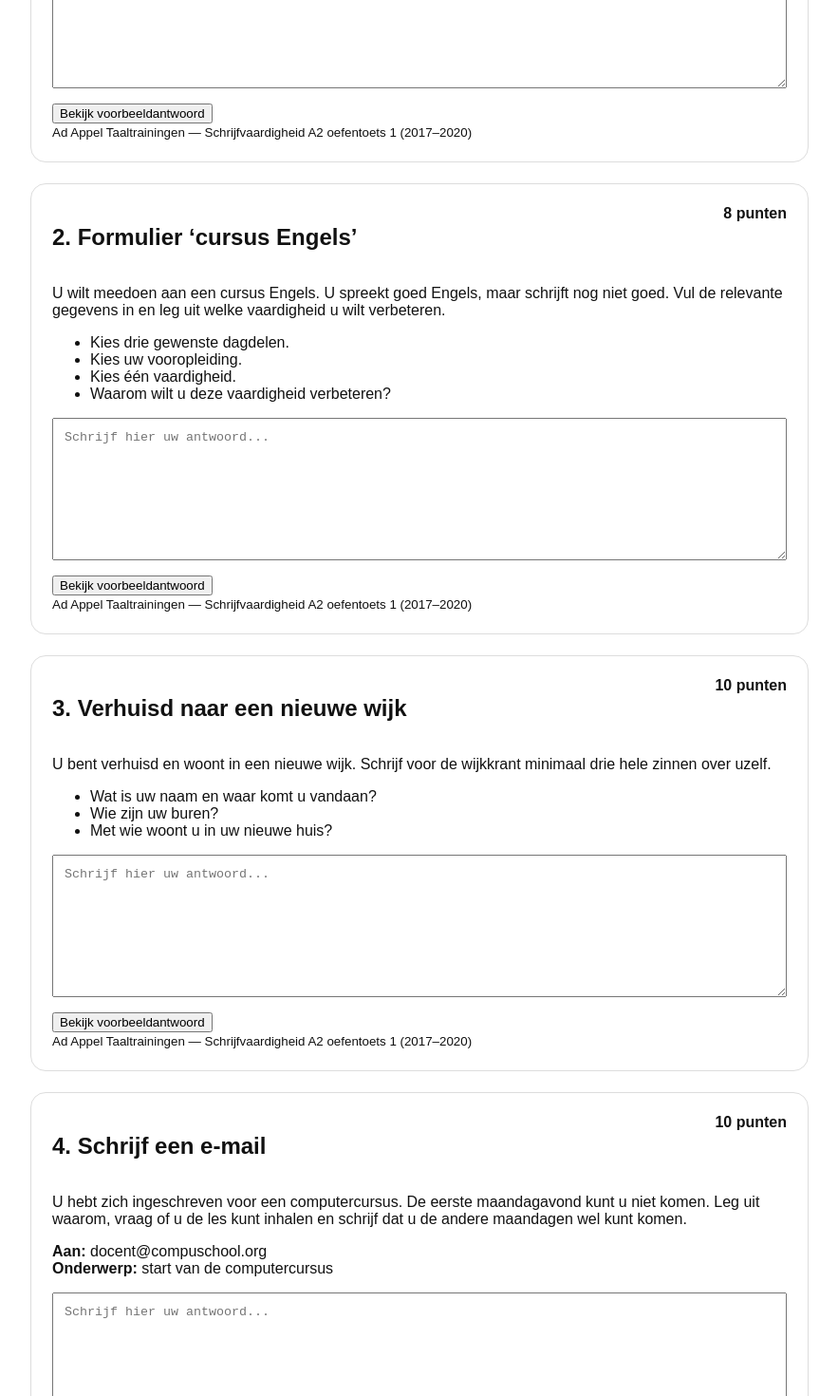
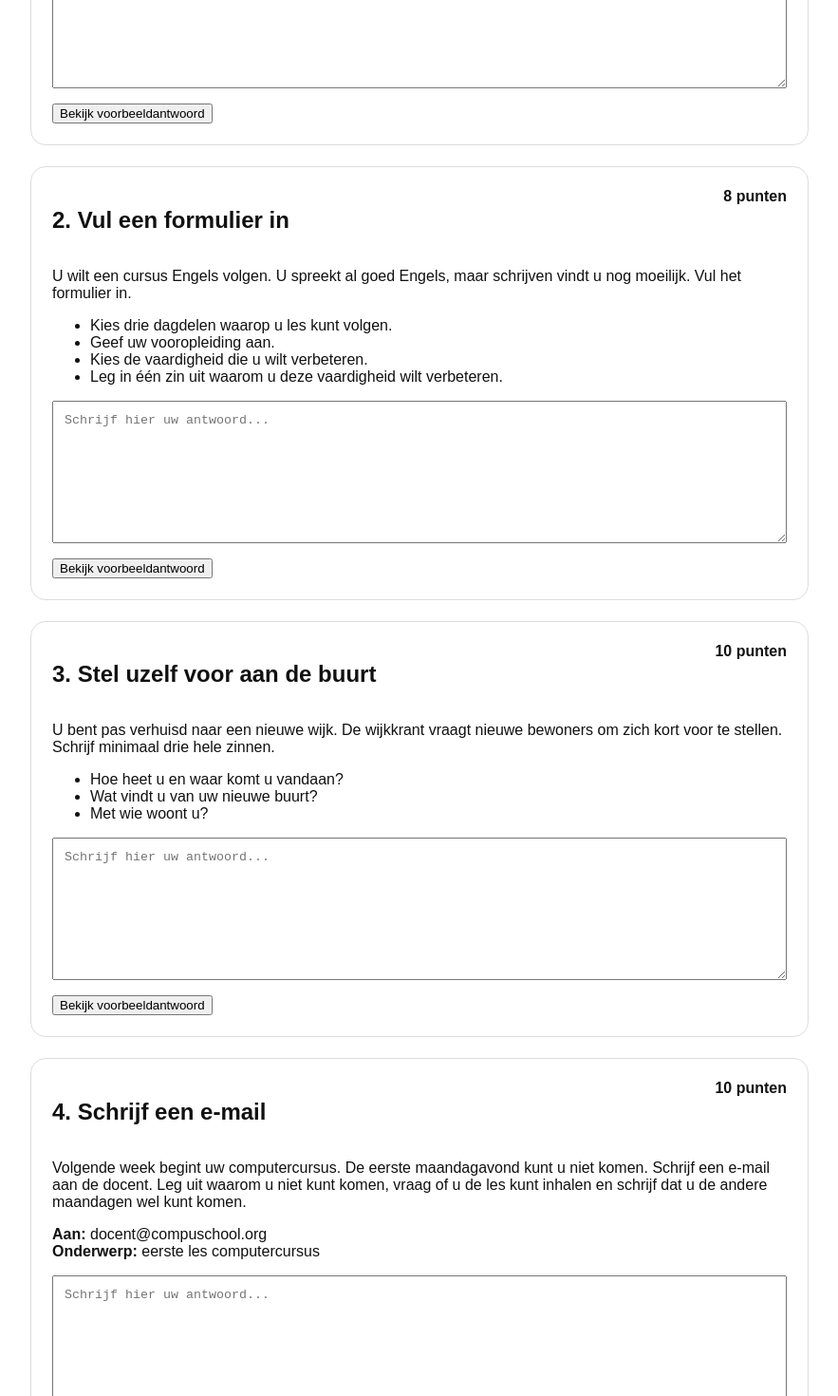
Before and after one commit to xpjtester/DutchPass, a Next.js app: page /a2/schrijven/oefentoets-1 in a window 1280 px wide. Shown: the part 480-1950 px from the top of the page at 95% size, without its empty margins (198-1081 px from the left). Built offline with nearby package versions, Linux system fonts and the light colour scheme.

Commit message:
Replace A2 writing test with Dutch original practice content

```diff
--- a/data/a2-writing-test-1.ts
+++ b/data/a2-writing-test-1.ts
@@ -1,6 +1,56 @@
-export type WritingTask={id:number;title:string;maxScore:number;instructions:string;prompts?:string[];to?:string;subject?:string;sampleAnswer:string;source:string};
-export const a2WritingTest1:WritingTask[]=[
-{id:1,title:"Schrijf een e-mail",maxScore:10,instructions:"U moet volgende week rijexamen doen, maar u hebt uw arm gebroken. Schrijf aan het bureau voor de rijexamens. Leg uit waarom u niet kunt deelnemen en vraag wat u nu moet doen.",to:"info@rijexamen.nl",subject:"mijn examen volgende week",sampleAnswer:"Beste meneer/mevrouw,\n\nIk kan niet deelnemen aan het rijexamen. Ik heb mijn arm gebroken. Wat moet ik doen in deze situatie?\n\nGroet,",source:"Ad Appel Taaltrainingen — Schrijfvaardigheid A2 oefentoets 1 (2017–2020)"},
-{id:2,title:"Formulier ‘cursus Engels’",maxScore:8,instructions:"U wilt meedoen aan een cursus Engels. U spreekt goed Engels, maar schrijft nog niet goed. Vul de relevante gegevens in en leg uit welke vaardigheid u wilt verbeteren.",prompts:["Kies drie gewenste dagdelen.","Kies uw vooropleiding.","Kies één vaardigheid.","Waarom wilt u deze vaardigheid verbeteren?"],sampleAnswer:"Voorbeeld: maandagmiddag, dinsdagmiddag, woensdagmiddag; middenopgeleid; schrijfvaardigheid. Ik kan nog niet goed schrijven.",source:"Ad Appel Taaltrainingen — Schrijfvaardigheid A2 oefentoets 1 (2017–2020)"},
-{id:3,title:"Verhuisd naar een nieuwe wijk",maxScore:10,instructions:"U bent verhuisd en woont in een nieuwe wijk. Schrijf voor de wijkkrant minimaal drie hele zinnen over uzelf.",prompts:["Wat is uw naam en waar komt u vandaan?","Wie zijn uw buren?","Met wie woont u in uw nieuwe huis?"],sampleAnswer:"Mijn naam is Ad Appel. Ik kom uit Amsterdam. Ik ken mijn buren nog niet. Ik woon in mijn nieuwe huis met mijn vrouw.",source:"Ad Appel Taaltrainingen — Schrijfvaardigheid A2 oefentoets 1 (2017–2020)"},
-{id:4,title:"Schrijf een e-mail",maxScore:10,instructions:"U hebt zich ingeschreven voor een computercursus. De eerste maandagavond kunt u niet komen. Leg uit waarom, vraag of u de les kunt inhalen en schrijf dat u de andere maandagen wel kunt komen.",to:"docent@compuschool.org",subject:"start van de computercursus",sampleAnswer:"Hallo docent,\n\nMijn cursus begint maandag, maar ik kan niet komen. Ik moet maandagavond naar een feest. Kan ik deze les inhalen? Op andere maandagen kan ik wel komen.\n\nGroet,",source:"Ad Appel Taaltrainingen — Schrijfvaardigheid A2 oefentoets 1 (2017–2020)"}];
+export type WritingTask = {
+  id: number;
+  title: string;
+  maxScore: number;
+  instructions: string;
+  prompts?: string[];
+  to?: string;
+  subject?: string;
+  sampleAnswer: string;
+};
+
+export const a2WritingTest1: WritingTask[] = [
+  {
+    id: 1,
+    title: "Schrijf een e-mail",
+    maxScore: 10,
+    instructions: "U moet volgende week rijexamen doen, maar u hebt uw arm gebroken. Schrijf een e-mail aan het CBR. Leg uit waarom u niet kunt komen en vraag wat u nu moet doen.",
+    to: "info@rijexamen.nl",
+    subject: "mijn examen volgende week",
+    sampleAnswer: "Geachte heer/mevrouw,\n\nIk kan volgende week niet naar mijn rijexamen komen, omdat ik mijn arm heb gebroken. Wat moet ik nu doen?\n\nMet vriendelijke groet,\nQi"
+  },
+  {
+    id: 2,
+    title: "Vul een formulier in",
+    maxScore: 8,
+    instructions: "U wilt een cursus Engels volgen. U spreekt al goed Engels, maar schrijven vindt u nog moeilijk. Vul het formulier in.",
+    prompts: [
+      "Kies drie dagdelen waarop u les kunt volgen.",
+      "Geef uw vooropleiding aan.",
+      "Kies de vaardigheid die u wilt verbeteren.",
+      "Leg in één zin uit waarom u deze vaardigheid wilt verbeteren."
+    ],
+    sampleAnswer: "Maandagmiddag, dinsdagmiddag en woensdagmiddag.\nVooropleiding: middelbaar onderwijs.\nVaardigheid: schrijven.\nIk wil beter leren schrijven, omdat ik vaak e-mails in het Engels moet schrijven."
+  },
+  {
+    id: 3,
+    title: "Stel uzelf voor aan de buurt",
+    maxScore: 10,
+    instructions: "U bent pas verhuisd naar een nieuwe wijk. De wijkkrant vraagt nieuwe bewoners om zich kort voor te stellen. Schrijf minimaal drie hele zinnen.",
+    prompts: [
+      "Hoe heet u en waar komt u vandaan?",
+      "Wat vindt u van uw nieuwe buurt?",
+      "Met wie woont u?"
+    ],
+    sampleAnswer: "Mijn naam is Qi en ik kom uit China. Ik woon sinds kort in deze wijk en ik vind de buurt rustig en gezellig. Ik woon hier met mijn gezin."
+  },
+  {
+    id: 4,
+    title: "Schrijf een e-mail",
+    maxScore: 10,
+    instructions: "Volgende week begint uw computercursus. De eerste maandagavond kunt u niet komen. Schrijf een e-mail aan de docent. Leg uit waarom u niet kunt komen, vraag of u de les kunt inhalen en schrijf dat u de andere maandagen wel kunt komen.",
+    to: "docent@compuschool.org",
+    subject: "eerste les computercursus",
+    sampleAnswer: "Beste docent,\n\nVolgende week maandag kan ik helaas niet naar de eerste les komen, omdat ik een belangrijke afspraak heb. Kan ik deze les op een ander moment inhalen? De andere maandagavonden kan ik wel komen.\n\nMet vriendelijke groet,\nQi"
+  }
+];
```
